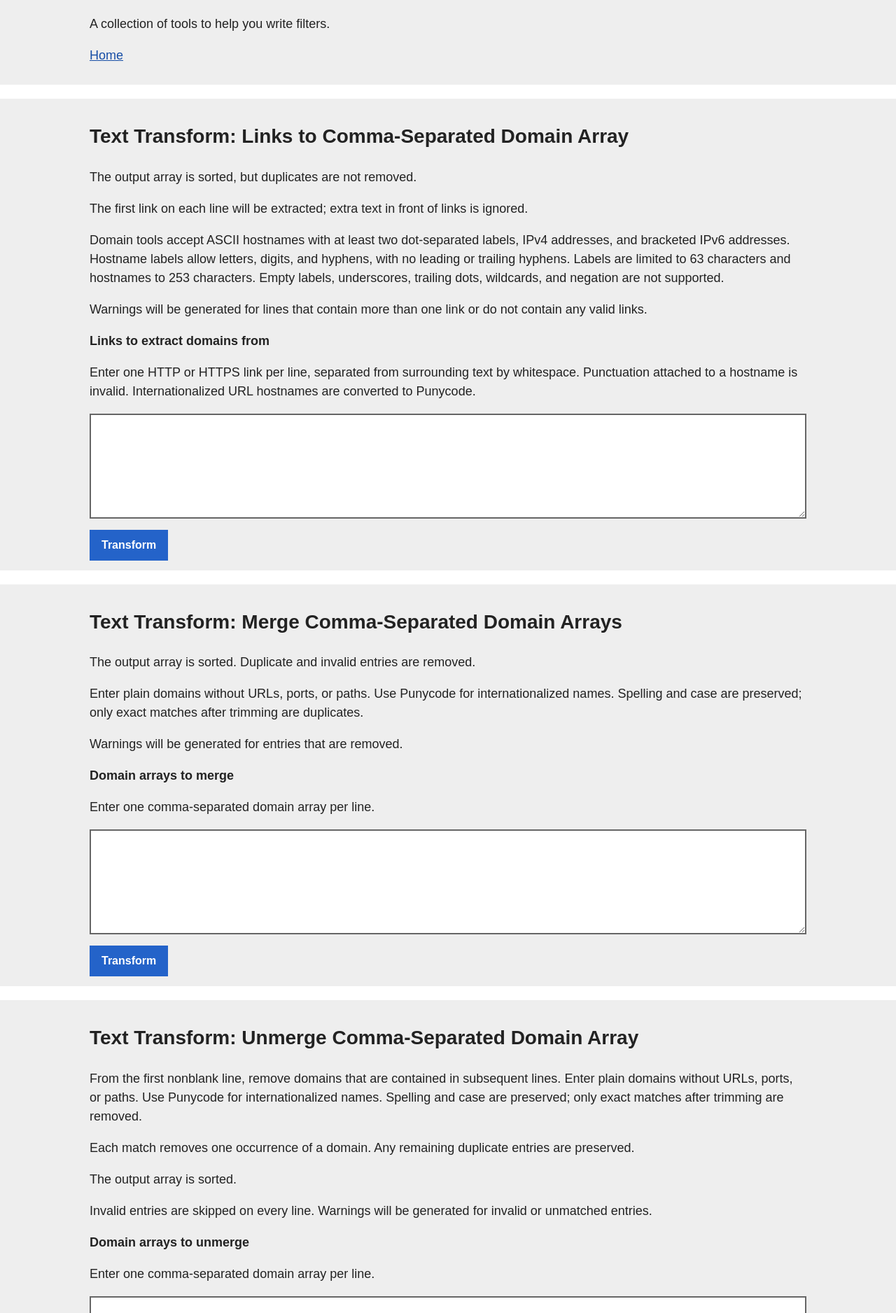
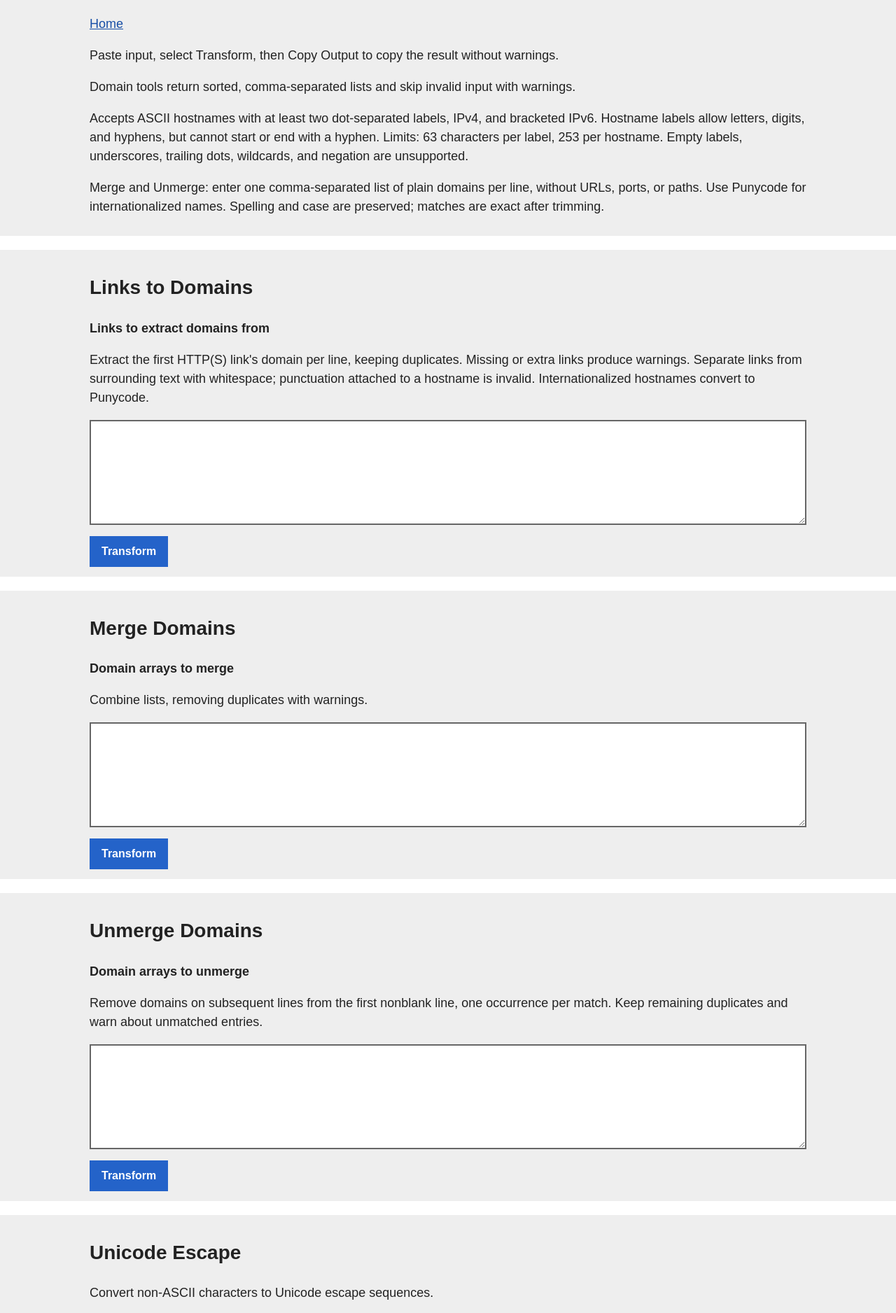
Before and after one commit to jspenguin2017/MiniTools, a website: page docs/FiltersToolkit/index.html in a window 1280 px wide. Shown: the part 111-1987 px from the top of the page at 70% size. Drawn offline with Linux system fonts and the light colour scheme.

Commit message:
refactor: enhance documentation in Filters Toolkit and JavaScript Analyzer for clarity and usability

```diff
--- a/docs/FiltersToolkit/index.html
+++ b/docs/FiltersToolkit/index.html
@@ -16,32 +16,34 @@
     <a class="skip-link" href="#main-content">Skip to main content</a>
     <header class="container">
       <h1>Filters Toolkit</h1>
-      <p>A collection of tools to help you write filters.</p>
       <nav aria-label="Main">
         <p><a href="..">Home</a></p>
       </nav>
+      <p>Paste input, select Transform, then Copy Output to copy the result without warnings.</p>
+      <p id="domain-output">Domain tools return sorted, comma-separated lists and skip invalid input with warnings.</p>
+      <p id="domain-format">
+        Accepts ASCII hostnames with at least two dot-separated labels, IPv4, and bracketed IPv6. Hostname labels allow
+        letters, digits, and hyphens, but cannot start or end with a hyphen. Limits: 63 characters per label, 253 per
+        hostname. Empty labels, underscores, trailing dots, wildcards, and negation are unsupported.
+      </p>
+      <p id="domain-list-format">
+        Merge and Unmerge: enter one comma-separated list of plain domains per line, without URLs, ports, or paths. Use
+        Punycode for internationalized names. Spelling and case are preserved; matches are exact after trimming.
+      </p>
     </header>
 
     <main id="main-content" tabindex="-1">
       <section class="container" id="links-to-domains" aria-labelledby="links-to-domains-heading">
-        <h2 id="links-to-domains-heading">Text Transform: Links to Comma-Separated Domain Array</h2>
-        <p>The output array is sorted, but duplicates are not removed.</p>
-        <p>The first link on each line will be extracted; extra text in front of links is ignored.</p>
-        <p id="domain-format">
-          Domain tools accept ASCII hostnames with at least two dot-separated labels, IPv4 addresses, and bracketed IPv6
-          addresses. Hostname labels allow letters, digits, and hyphens, with no leading or trailing hyphens. Labels are
-          limited to 63 characters and hostnames to 253 characters. Empty labels, underscores, trailing dots, wildcards,
-          and negation are not supported.
-        </p>
-        <p>Warnings will be generated for lines that contain more than one link or do not contain any valid links.</p>
+        <h2 id="links-to-domains-heading">Links to Domains</h2>
         <label for="links-to-domains-input">Links to extract domains from</label>
         <p class="help" id="links-to-domains-help">
-          Enter one HTTP or HTTPS link per line, separated from surrounding text by whitespace. Punctuation attached to
-          a hostname is invalid. Internationalized URL hostnames are converted to Punycode.
+          Extract the first HTTP(S) link's domain per line, keeping duplicates. Missing or extra links produce warnings.
+          Separate links from surrounding text with whitespace; punctuation attached to a hostname is invalid.
+          Internationalized hostnames convert to Punycode.
         </p>
         <textarea
           id="links-to-domains-input"
-          aria-describedby="links-to-domains-help domain-format"
+          aria-describedby="links-to-domains-help domain-output domain-format"
           spellcheck="false"
         ></textarea>
         <button type="button" class="blue" aria-label="Transform links to domains">Transform</button>
@@ -51,18 +53,12 @@
       </section>
 
       <section class="container" id="merge-domains" aria-labelledby="merge-domains-heading">
-        <h2 id="merge-domains-heading">Text Transform: Merge Comma-Separated Domain Arrays</h2>
-        <p>The output array is sorted. Duplicate and invalid entries are removed.</p>
-        <p id="merge-domains-format">
-          Enter plain domains without URLs, ports, or paths. Use Punycode for internationalized names. Spelling and case
-          are preserved; only exact matches after trimming are duplicates.
-        </p>
-        <p>Warnings will be generated for entries that are removed.</p>
+        <h2 id="merge-domains-heading">Merge Domains</h2>
         <label for="merge-domains-input">Domain arrays to merge</label>
-        <p class="help" id="merge-domains-help">Enter one comma-separated domain array per line.</p>
+        <p class="help" id="merge-domains-help">Combine lists, removing duplicates with warnings.</p>
         <textarea
           id="merge-domains-input"
-          aria-describedby="merge-domains-help domain-format merge-domains-format"
+          aria-describedby="merge-domains-help domain-output domain-format domain-list-format"
           spellcheck="false"
         ></textarea>
         <button type="button" class="blue" aria-label="Transform domain arrays by merging">Transform</button>
@@ -72,20 +68,15 @@
       </section>
 
       <section class="container" id="unmerge-domains" aria-labelledby="unmerge-domains-heading">
-        <h2 id="unmerge-domains-heading">Text Transform: Unmerge Comma-Separated Domain Array</h2>
-        <p id="unmerge-domains-format">
-          From the first nonblank line, remove domains that are contained in subsequent lines. Enter plain domains
-          without URLs, ports, or paths. Use Punycode for internationalized names. Spelling and case are preserved; only
-          exact matches after trimming are removed.
+        <h2 id="unmerge-domains-heading">Unmerge Domains</h2>
+        <label for="unmerge-domains-input">Domain arrays to unmerge</label>
+        <p class="help" id="unmerge-domains-help">
+          Remove domains on subsequent lines from the first nonblank line, one occurrence per match. Keep remaining
+          duplicates and warn about unmatched entries.
         </p>
-        <p>Each match removes one occurrence of a domain. Any remaining duplicate entries are preserved.</p>
-        <p>The output array is sorted.</p>
-        <p>Invalid entries are skipped on every line. Warnings will be generated for invalid or unmatched entries.</p>
-        <label for="unmerge-domains-input">Domain arrays to unmerge</label>
-        <p class="help" id="unmerge-domains-help">Enter one comma-separated domain array per line.</p>
         <textarea
           id="unmerge-domains-input"
-          aria-describedby="unmerge-domains-help domain-format unmerge-domains-format"
+          aria-describedby="unmerge-domains-help domain-output domain-format domain-list-format"
           spellcheck="false"
         ></textarea>
         <button type="button" class="blue" aria-label="Transform domain arrays by unmerging">Transform</button>
@@ -95,8 +86,8 @@
       </section>
 
       <section class="container" id="unicode-escape" aria-labelledby="unicode-escape-heading">
-        <h2 id="unicode-escape-heading">Text Transform: Unicode Escape</h2>
-        <p id="unicode-escape-help">Convert non-ASCII characters to their Unicode escape sequences.</p>
+        <h2 id="unicode-escape-heading">Unicode Escape</h2>
+        <p id="unicode-escape-help">Convert non-ASCII characters to Unicode escape sequences.</p>
         <label for="unicode-escape-input">Text to Unicode escape</label>
         <textarea id="unicode-escape-input" aria-describedby="unicode-escape-help" spellcheck="false"></textarea>
         <button type="button" class="blue" aria-label="Transform text to Unicode escapes">Transform</button>
```
Also changed, not shown: docs/JavaScriptAnalyzer/index.html (+7 -8 lines).
